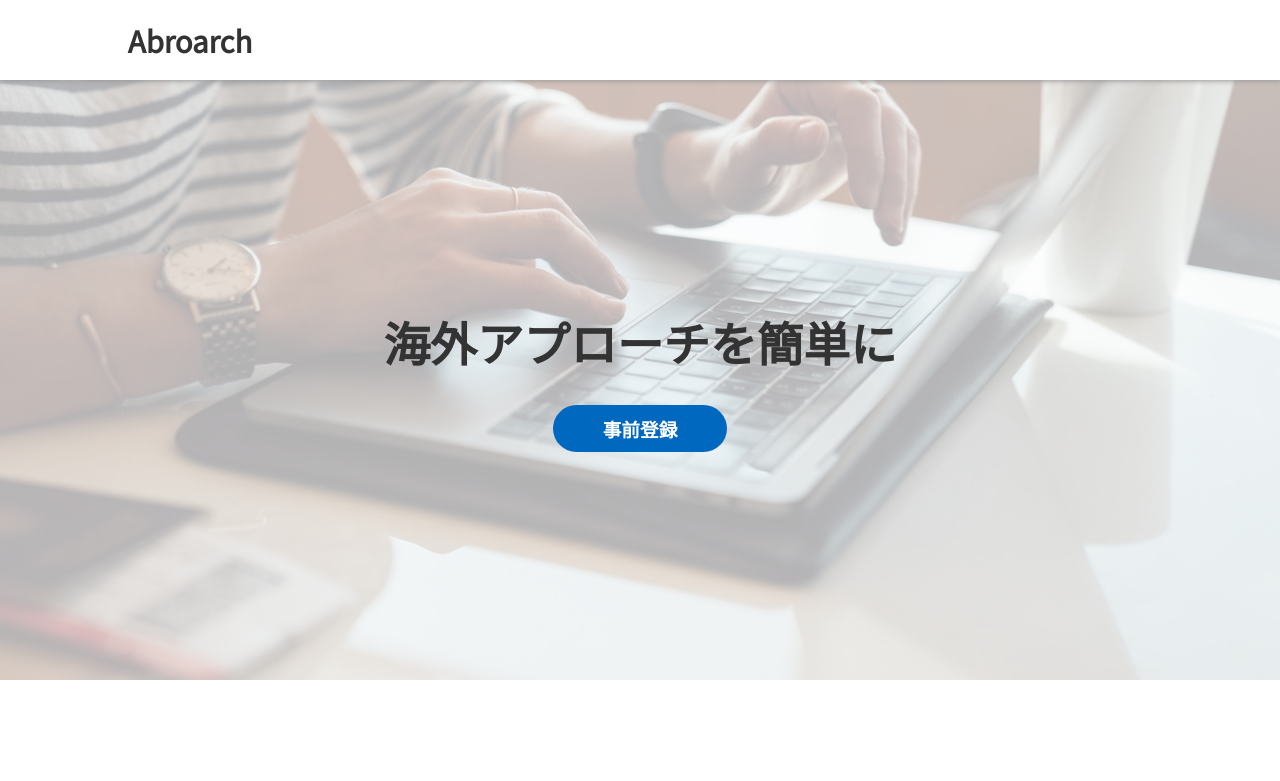
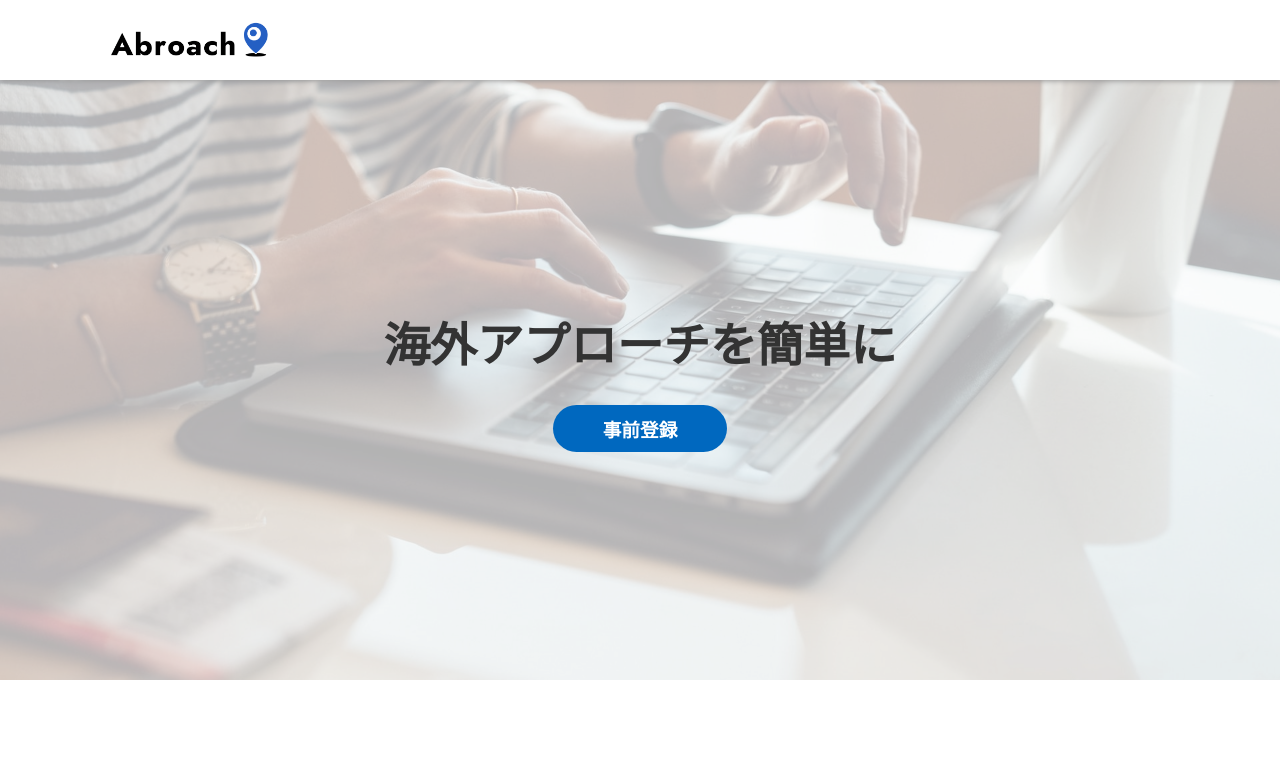
Before and after one commit to YokoMasa/abroarch-poc, a Nuxt app: page / in a window 1280 px wide. Shown: the top 781 px of the page. Built offline with nearby package versions, Linux system fonts and the light colour scheme.

Commit message:
changed logo

```diff
--- a/components/MainHeader.vue
+++ b/components/MainHeader.vue
@@ -2,7 +2,8 @@
     <div class="headerWrapper">
         <div class="header">
             <div class="header-logo">
-                <span class="header-logo-text">Abroarch</span>
+                <!--<span class="header-logo-text">Abroarch</span>-->
+                <img class="header-logo-image" src="~/assets/logo.png">
             </div>
             <div class="header-menuWrapper">
                 <!--<a href="https://studio.creww.me/projects/22/" class="header-menu" target="_blank">プロジェクトについて</a>-->
@@ -50,6 +51,11 @@ $header-textColor: #333;
             font-weight: 700;
             color: $header-textColor;
         }
+
+        &-image {
+            height: 45%;
+            width: auto;
+        }
     }
 
     &-menuWrapper {
```
Also changed, not shown: assets/logo.png (added).
